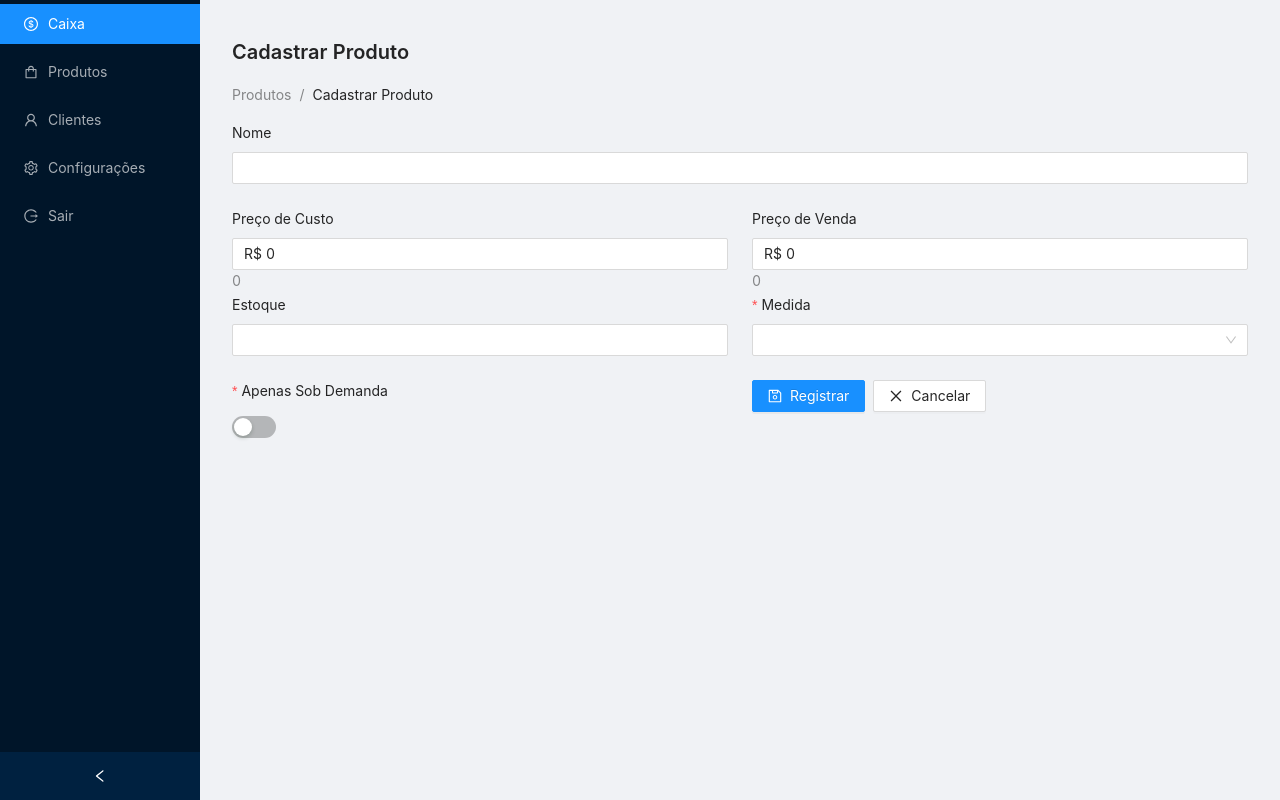
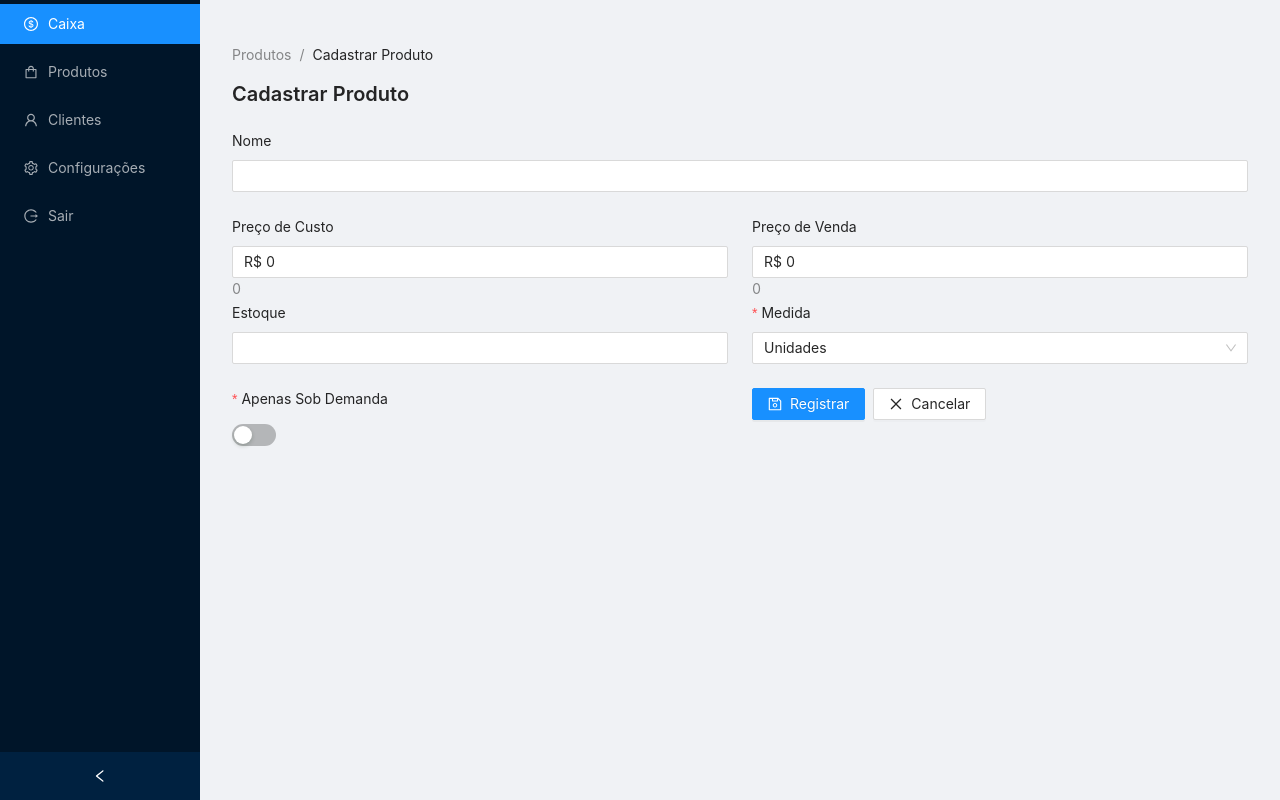
Before and after one commit to WillianMendes/imperio-pov, a React (Create React App) app in the folder front/: page /product/register in a window 1280 px wide. Shown: the top 800 px of the page. Built offline with nearby package versions, Linux system fonts and the light colour scheme; sample sign-in values are in the browser's storage.

Commit message:
refactor: product register

```diff
--- a/front/src/pages/ProductRegister.tsx
+++ b/front/src/pages/ProductRegister.tsx
@@ -8,14 +8,16 @@ import {
 
 import { CloseOutlined, SaveOutlined } from '@ant-design/icons';
 
+import Product from '../types/Product';
+
 import ProductService from '../services/ProductService';
-import Product from '../types/Product';
+
 import { formatterNumber, formatterNumberWithoutPrefix, parserNumber } from '../utils/MaskCurrency';
 
+const { Option } = Select;
+const { Item } = Form;
+
 function ProductRegister() {
-  const { Option } = Select;
-  const { Item } = Form;
-
   // Data for Update
   const [product, setProduct] = useState<Product>();
 
@@ -66,6 +68,25 @@ function ProductRegister() {
     setLoading(false);
   }
 
+  useEffect(() => {
+    if (code) getProduct().then();
+  }, []);
+
+  function renderBreadCrumb() {
+    return (
+      <Breadcrumb>
+        <Breadcrumb.Item>
+          <Link to="/product">
+            Produtos
+          </Link>
+        </Breadcrumb.Item>
+        <Breadcrumb.Item>
+          Cadastrar Produto
+        </Breadcrumb.Item>
+      </Breadcrumb>
+    );
+  }
+
   function renderForm() {
     return (
       <Form layout="vertical" onFinish={(values) => saveProduct(values)} style={{ width: '100%', marginTop: 16 }}>
@@ -104,7 +125,7 @@ function ProductRegister() {
           </Col>
           <Col span="12">
             <Item label="Medida" name="measurement" initialValue={product?.measurement} required wrapperCol={{ span: 24 }}>
-              <Select defaultActiveFirstOption={product === undefined} style={{ width: '100%' }}>
+              <Select defaultValue="UN" defaultActiveFirstOption={product === undefined} style={{ width: '100%' }}>
                 <Option value="UN">Unidades</Option>
                 <Option value="KG">Quilogramas</Option>
                 <Option value="M2">Metros Quadrados</Option>
@@ -121,7 +142,14 @@ function ProductRegister() {
           <Col span="12">
             <Space>
               <Button type="primary" htmlType="submit" loading={loading} icon={<SaveOutlined />}>Registrar</Button>
-              <Button type="default" disabled={loading} icon={<CloseOutlined />}>Cancelar</Button>
+              <Button
+                type="default"
+                disabled={loading}
+                icon={<CloseOutlined />}
+                onClick={() => setRedirectToProduct(true)}
+              >
+                Cancelar
+              </Button>
             </Space>
           </Col>
         </Row>
@@ -129,26 +157,11 @@ function ProductRegister() {
     );
   }
 
-  useEffect(() => {
-    if (code) getProduct().then();
-  }, []);
-
   if (redirectToProduct) return <Redirect to="/product" />;
 
   return (
     <div style={{ padding: 32 }}>
-      <PageHeader title="Cadastrar Produto">
-        <Breadcrumb>
-          <Breadcrumb.Item>
-            <Link to="/product">
-              Produtos
-            </Link>
-          </Breadcrumb.Item>
-          <Breadcrumb.Item>
-            Cadastrar Produto
-          </Breadcrumb.Item>
-        </Breadcrumb>
-      </PageHeader>
+      <PageHeader title="Cadastrar Produto" breadcrumbRender={renderBreadCrumb} />
       { (!code) || (code && !loading) ? renderForm() : undefined }
     </div>
   );
```
